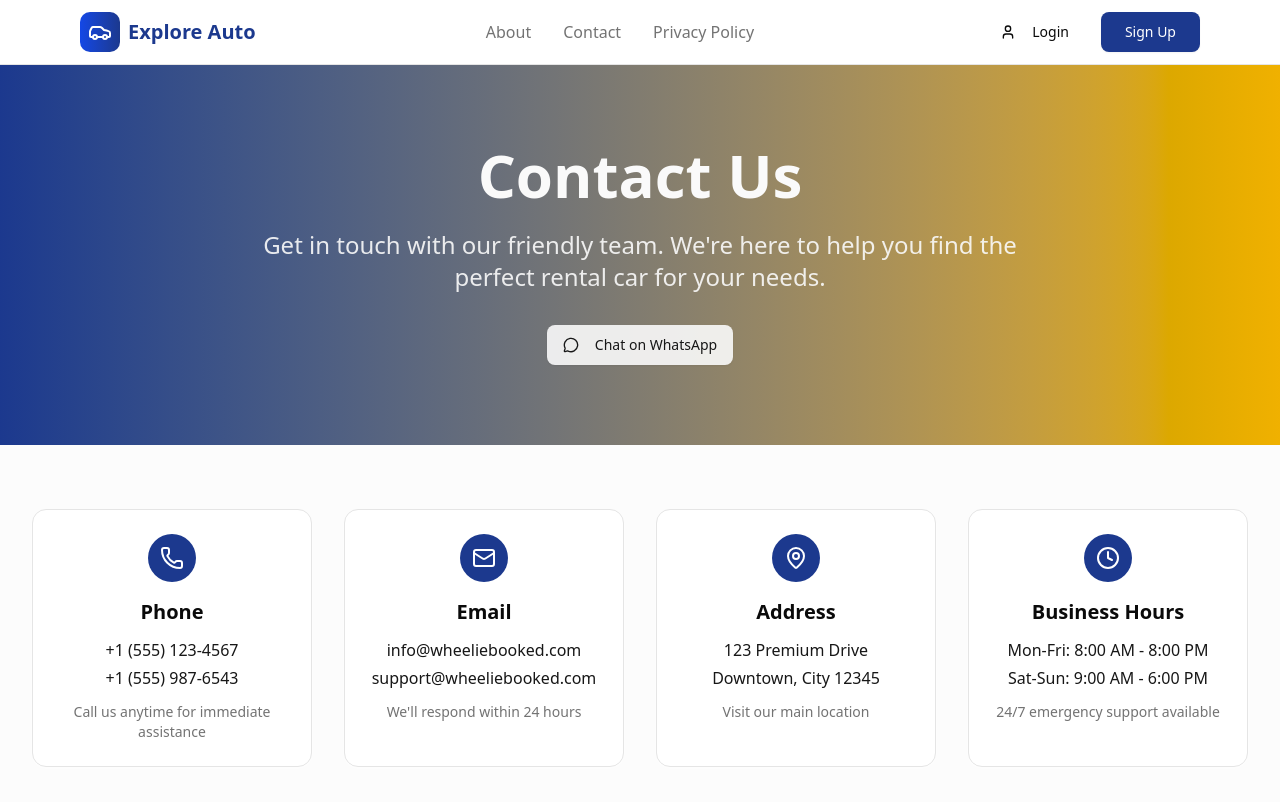
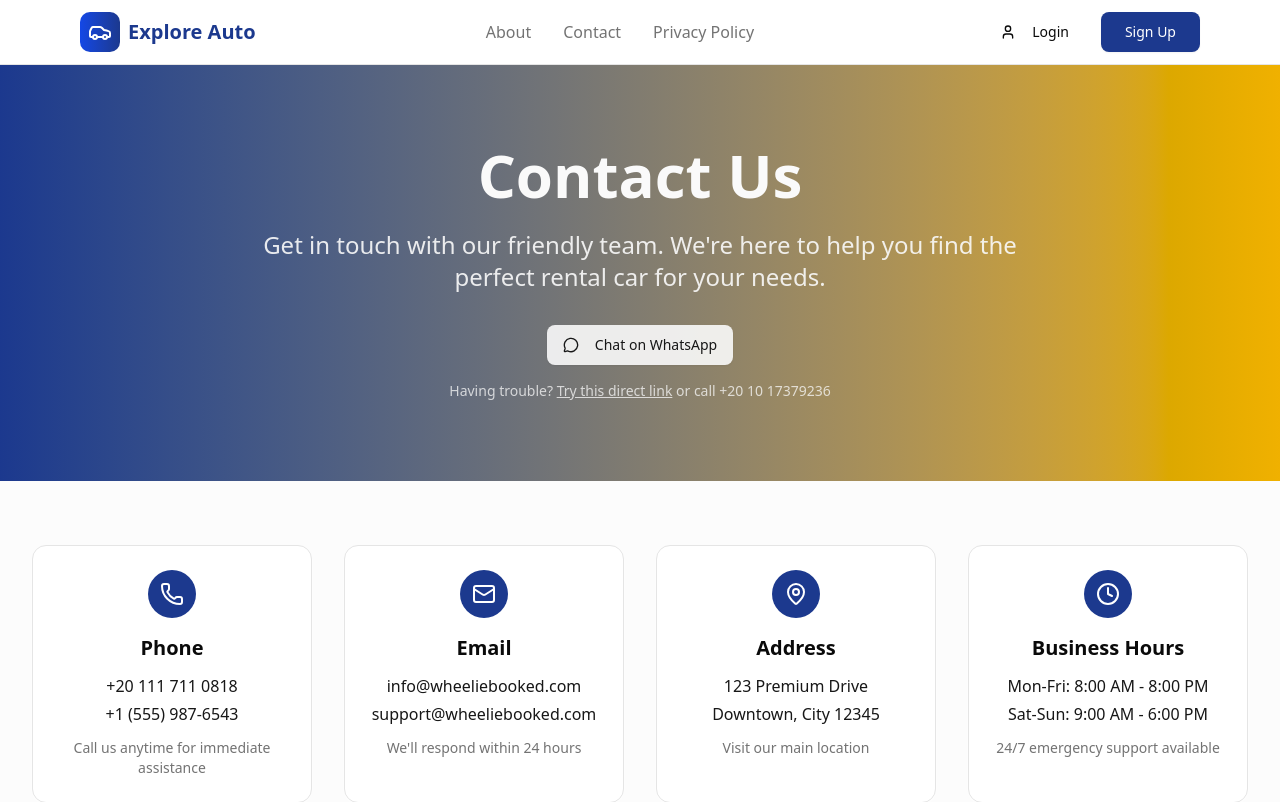
Before and after one commit to ayabakry/auto-explore, a Next.js app: page /contact-us in a window 1280 px wide. Shown: the top 802 px of the page. Built offline with nearby package versions, Linux system fonts and the light colour scheme.

Commit message:
edit whatsapp to apply from chrom

```diff
--- a/src/app/contact-us/page.jsx
+++ b/src/app/contact-us/page.jsx
@@ -4,35 +4,49 @@ import { Card, CardContent, CardHeader, CardTitle } from "@/components/ui/card";
 import { Input } from "@/components/ui/input";
 import { Textarea } from "@/components/ui/textarea";
 import { Label } from "@/components/ui/label";
-import { Select, SelectContent, SelectItem, SelectTrigger, SelectValue } from "@/components/ui/select";
-import { Phone, Mail, MapPin, Clock, MessageCircle, Send } from "lucide-react";
+import {
+  Select,
+  SelectContent,
+  SelectItem,
+  SelectTrigger,
+  SelectValue,
+} from "@/components/ui/select";
+import {
+  Phone,
+  Mail,
+  MapPin,
+  Clock,
+  MessageCircle,
+  Send,
+  ExternalLink,
+} from "lucide-react";
 
 const Contact = () => {
   const contactInfo = [
     {
       icon: Phone,
       title: "Phone",
-      details: ["+1 (555) 123-4567", "+1 (555) 987-6543"],
-      description: "Call us anytime for immediate assistance"
+      details: ["+20 111 711 0818", "+1 (555) 987-6543"],
+      description: "Call us anytime for immediate assistance",
     },
     {
       icon: Mail,
       title: "Email",
       details: ["info@wheeliebooked.com", "support@wheeliebooked.com"],
-      description: "We'll respond within 24 hours"
+      description: "We'll respond within 24 hours",
     },
     {
       icon: MapPin,
       title: "Address",
       details: ["123 Premium Drive", "Downtown, City 12345"],
-      description: "Visit our main location"
+      description: "Visit our main location",
     },
     {
       icon: Clock,
       title: "Business Hours",
       details: ["Mon-Fri: 8:00 AM - 8:00 PM", "Sat-Sun: 9:00 AM - 6:00 PM"],
-      description: "24/7 emergency support available"
-    }
+      description: "24/7 emergency support available",
+    },
   ];
 
   const locations = [
@@ -40,33 +54,66 @@ const Contact = () => {
     "Airport Location",
     "Mall Branch",
     "Hotel Pickup",
-    "Other"
+    "Other",
   ];
 
+  // Simple and reliable WhatsApp handler
   const handleWhatsApp = () => {
     const message = "Hi! I'd like to inquire about car rental services.";
-    const whatsappUrl = `https://wa.me/1117110818?text=${encodeURIComponent(message)}`;
-    window.open(whatsappUrl, '_blank');
+    const phoneNumber = "20 10 17379236";
+    const whatsappUrl = `https://wa.me/${phoneNumber}?text=${encodeURIComponent(
+      message
+    )}`;
+
+    // Direct navigation - most reliable method
+    window.location.href = whatsappUrl;
+  };
+
+  // Alternative method using anchor element
+  const handleWhatsAppAlt = () => {
+    const message = "Hi! I'd like to inquire about car rental services.";
+    const phoneNumber = "20 10 17379236";
+    const whatsappUrl = `https://wa.me/${phoneNumber}?text=${encodeURIComponent(
+      message
+    )}`;
+
+    const anchor = document.createElement("a");
+    anchor.href = whatsappUrl;
+    anchor.target = "_blank";
+    anchor.rel = "noopener noreferrer";
+    document.body.appendChild(anchor);
+    anchor.click();
+    document.body.removeChild(anchor);
   };
 
   const handleSubmit = (e) => {
     e.preventDefault();
-    // Handle form submission
     alert("Thank you for your message! We'll get back to you soon.");
+  };
+
+  const copyNumber = () => {
+    navigator.clipboard
+      .writeText("+20 10 17379236")
+      .then(() => {
+        alert("Phone number copied!");
+      })
+      .catch(() => {
+        alert("Please copy manually: +20 10 17379236");
+      });
   };
 
   return (
     <div className="min-h-screen bg-background">
-
       {/* Hero Section */}
       <section className="py-20 bg-gradient-to-r from-blue-900 via-primary-glow to-yellow-500 text-primary-foreground">
         <div className="container mx-auto px-4 lg:px-8 text-center">
-          <h1 className="text-4xl lg:text-6xl font-bold mb-6">
-            Contact Us
-          </h1>
+          <h1 className="text-4xl lg:text-6xl font-bold mb-6">Contact Us</h1>
           <p className="text-xl lg:text-2xl mb-8 max-w-3xl mx-auto opacity-90">
-            Get in touch with our friendly team. We're here to help you find the perfect rental car for your needs.
+            Get in touch with our friendly team. We're here to help you find the
+            perfect rental car for your needs.
           </p>
+
+          <div className="flex flex-col sm:flex-row gap-4 justify-center items-center">
             <Button
               variant="secondary"
               size="lg"
@@ -77,6 +124,20 @@ const Contact = () => {
               Chat on WhatsApp
             </Button>
           </div>
+
+          <p className="mt-4 text-sm opacity-75">
+            Having trouble?{" "}
+            <a
+              href="https://wa.me/20 10 17379236?text=Hi!%20I'd%20like%20to%20inquire%20about%20car%20rental%20services."
+              target="_blank"
+              rel="noopener noreferrer"
+              className="underline hover:no-underline"
+            >
+              Try this direct link
+            </a>{" "}
+            or call +20 10 17379236
+          </p>
+        </div>
       </section>
 
       {/* Contact Info Section */}
@@ -86,7 +147,10 @@ const Contact = () => {
             {contactInfo.map((info, index) => {
               const Icon = info.icon;
               return (
-                <Card key={index} className="text-center shadow-card hover:shadow-card-hover transition-shadow">
+                <Card
+                  key={index}
+                  className="text-center shadow-card hover:shadow-card-hover transition-shadow"
+                >
                   <CardContent className="p-6">
                     <div className="bg-blue-900 p-3 rounded-full w-12 h-12 mx-auto mb-4 flex items-center justify-center">
                       <Icon className="h-6 w-6 text-white" />
@@ -94,10 +158,14 @@ const Contact = () => {
                     <h3 className="text-xl font-semibold mb-3">{info.title}</h3>
                     <div className="space-y-1 mb-3">
                       {info.details.map((detail, idx) => (
-                        <p key={idx} className="text-primary font-medium">{detail}</p>
+                        <p key={idx} className="text-primary font-medium">
+                          {detail}
+                        </p>
                       ))}
                     </div>
-                    <p className="text-sm text-muted-foreground">{info.description}</p>
+                    <p className="text-sm text-muted-foreground">
+                      {info.description}
+                    </p>
                   </CardContent>
                 </Card>
               );
@@ -113,32 +181,39 @@ const Contact = () => {
             {/* Contact Form */}
             <Card className="shadow-card">
               <CardHeader>
-                <CardTitle className="text-3xl text-blue-900 font-bold mt-6">Send us a Message</CardTitle>
+                <CardTitle className="text-3xl text-blue-900 font-bold mt-6">
+                  Send us a Message
+                </CardTitle>
                 <p className="text-muted-foreground">
-                  Fill out the form below and we'll get back to you as soon as possible.
+                  Fill out the form below and we'll get back to you as soon as
+                  possible.
                 </p>
               </CardHeader>
               <CardContent>
-                <form onSubmit={handleSubmit} className="space-y-6">
-                  <div className="grid grid-cols-1 md:grid-cols-2 gap-4">
-
-
-                  </div>
-
+                <div className="space-y-6">
                   <div className="space-y-2">
                     <Label htmlFor="firstName">Your Name</Label>
-                    <Input id="firstName" type="text" placeholder="ahmed" required />
+                    <Input
+                      id="firstName"
+                      type="text"
+                      placeholder="ahmed"
+                      required
+                    />
                   </div>
                   <div className="space-y-2">
                     <Label htmlFor="email">Email</Label>
-                    <Input id="email" type="email" placeholder="ahmed@example.com" required />
+                    <Input
+                      id="email"
+                      type="email"
+                      placeholder="ahmed@example.com"
+                      required
+                    />
                   </div>
 
                   <div className="space-y-2">
                     <Label htmlFor="phone">Phone Number</Label>
                     <Input id="phone" type="tel" placeholder="+201254789621" />
                   </div>
-
 
                   <div className="space-y-2">
                     <Label htmlFor="message">Message</Label>
@@ -150,11 +225,16 @@ const Contact = () => {
                     />
                   </div>
 
-                  <Button type="submit" variant="default" size="lg" className="w-full bg-blue-900">
+                  <Button
+                    onClick={handleSubmit}
+                    variant="default"
+                    size="lg"
+                    className="w-full bg-blue-900"
+                  >
                     <Send className="h-4 w-4 mr-2" />
                     Send Message
                   </Button>
-                </form>
+                </div>
               </CardContent>
             </Card>
 
@@ -167,20 +247,17 @@ const Contact = () => {
                     <div className="text-center">
                       <MapPin className="h-12 w-12 text-primary mx-auto mb-2" />
                       <p className="text-lg font-semibold">Interactive Map</p>
-                      <p className="text-muted-foreground">Find our locations near you</p>
+                      <p className="text-muted-foreground">
+                        Find our locations near you
+                      </p>
                     </div>
                   </div>
                 </CardContent>
               </Card>
-
-
-
-
             </div>
           </div>
         </div>
       </section>
-
     </div>
   );
 };
```
Also changed, not shown: 1 other file (tests, documents, lock files or other folders). Lines whose indentation alone changed are shown as unchanged.
